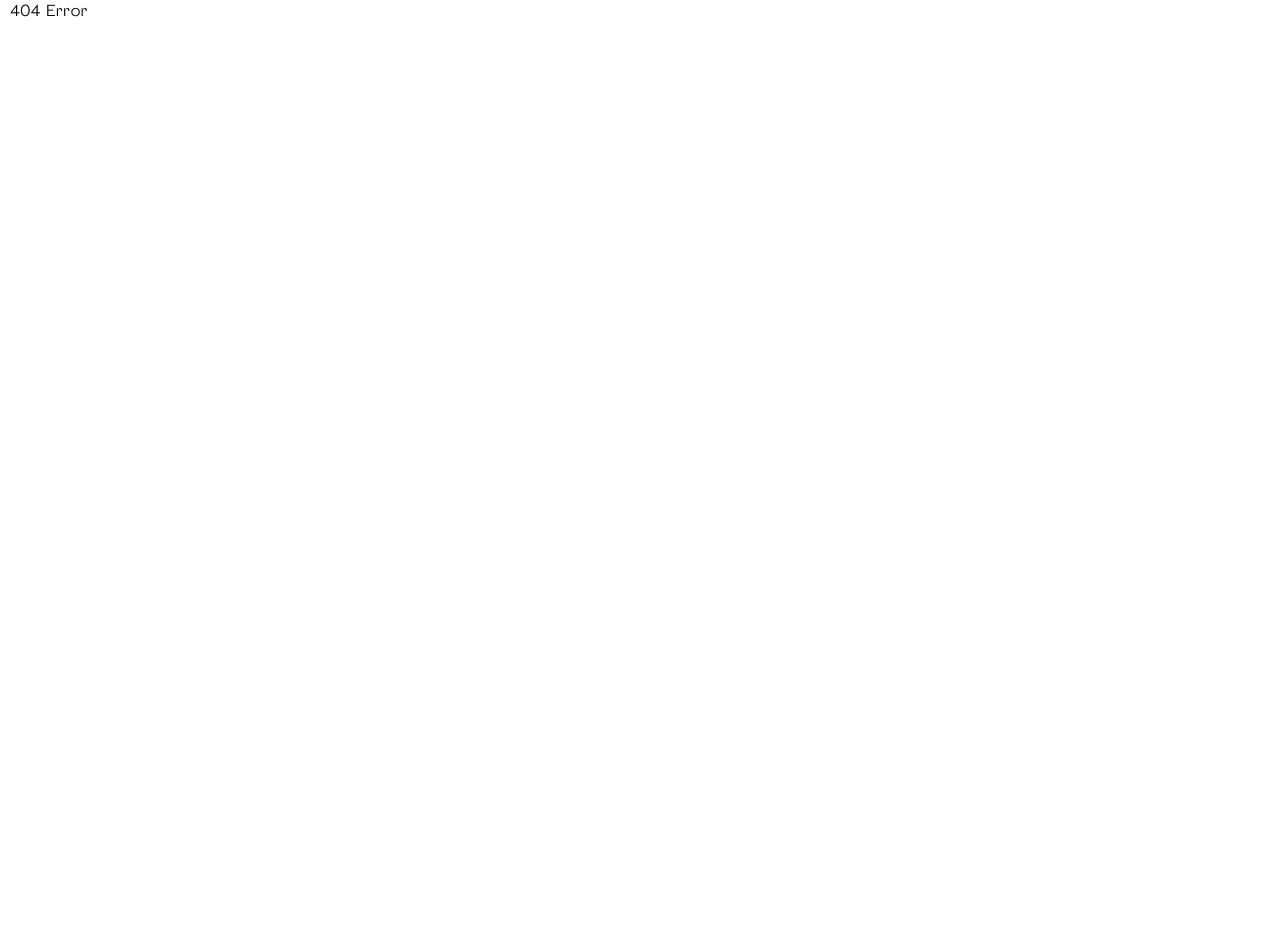
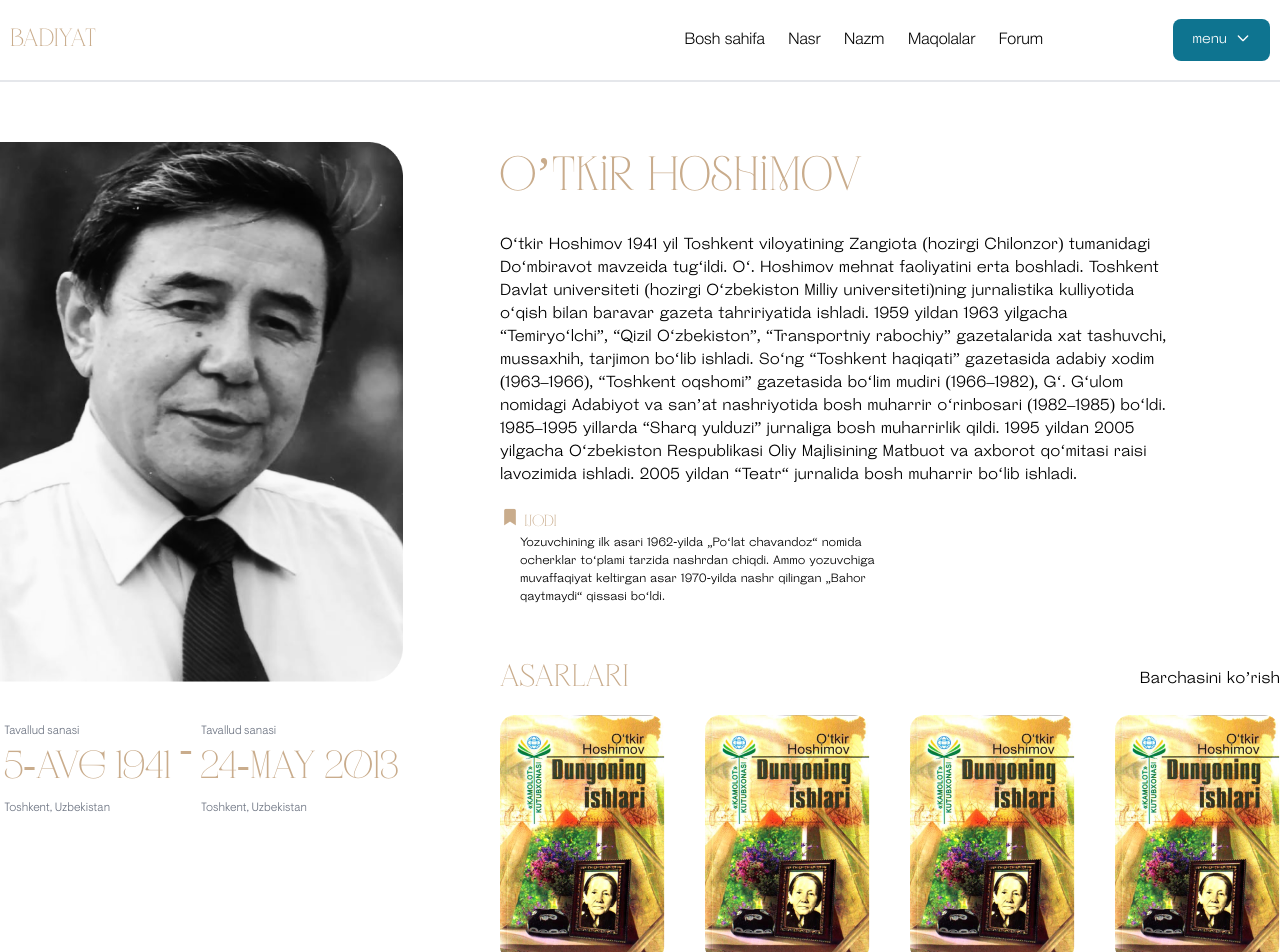
Before and after one commit to dsabirbaev/E-Book, a React (Vite) app: page /author/1 in a window 1280 px wide. Before the commit this address had no page. Shown: the top 952 px of the page. Before the commit the page ends 800 px from the top, so only its background shows below. Built offline with nearby package versions, Linux system fonts and the light colour scheme.

Commit message:
added author page detail

```diff
--- a/src/pages/Dashboard/index.jsx
+++ b/src/pages/Dashboard/index.jsx
@@ -73,8 +73,8 @@ const index = () => {
                                 className=" rounded-lg py-3 mb-3"
                                 placeholder="Davlati"
                             />
-                            <Select className="py-3  mb-3 " id="countries" required>
-                                <option disabled selected>
+                            <Select className="py-3  mb-3 " id="countries" required defaultValue={'DEFAULT'}>
+                                <option disabled value="DEFAULT">
                                     Kitob muallifini tanglang
                                 </option>
                                 <option>Canada</option>
--- a/src/pages/Details/AuthorDetails.jsx
+++ b/src/pages/Details/AuthorDetails.jsx
@@ -1,12 +1,51 @@
 
 
-import React from 'react';
-
+import author from "../../assets/images/author.png";
+import CardBook from "../../components/UI/Card/Book/CardBook";
 const AuthorDetails = () => {
     return (
-        <div>
-            <h1>Auhtor details</h1>
-        </div>
+        <section className='pt-[60px] pb-10'>
+            <div className=''>
+                <div className='wrapper flex gap-x-[97px]'>
+                    <div>
+                        <img src={author} alt="author" className="mb-10" />
+                        <div className="flex justify-around">
+                            <div>
+                                <p className="text-gray-500 text-[12px] font-['Visuelt']">Tavallud sanasi</p>
+                                <p className="text-[39px] font-['Rotter'] text-[#C9AC8C]">5-Avg 1941</p>
+                                <p className="text-gray-500 text-[12px] font-['Visuelt']">Toshkent, Uzbekistan</p>
+                            </div>
+                            <span className="text-[40px] text-[#C9AC8C]">-</span>
+                            <div>
+                                <p className="text-gray-500 text-[12px] font-['Visuelt']">Tavallud sanasi</p>
+                                <p className="text-[39px] font-['Rotter'] text-[#C9AC8C]">24-MAY 2013</p>
+                                <p className="text-gray-500 text-[12px] font-['Visuelt']">Toshkent, Uzbekistan</p>
+                            </div>
+                        </div>
+                    </div>
+                    <div>
+                        <h1 className="mb-5 text-[48px] text-[#C9AC8C] font-['Rotter']">O’tkir Hoshimov</h1>
+                        <p className="mb-5 text-[16px] leading-[23px] max-w-[671px]">Oʻtkir Hoshimov 1941 yil Toshkent viloyatining Zangiota (hozirgi Chilonzor) tumanidagi Doʻmbiravot mavzeida tugʻildi. Oʻ. Hoshimov mehnat faoliyatini erta boshladi. Toshkent Davlat universiteti (hozirgi Oʻzbekiston Milliy universiteti)ning jurnalistika kulliyotida oʻqish bilan baravar gazeta tahririyatida ishladi. 1959 yildan 1963 yilgacha “Temiryoʻlchi”, “Qizil Oʻzbekiston”, “Transportniy rabochiy” gazetalarida xat tashuvchi, mussaxhih, tarjimon boʻlib ishladi. Soʻng “Toshkent haqiqati” gazetasida adabiy xodim (1963–1966), “Toshkent oqshomi” gazetasida boʻlim mudiri (1966–1982), Gʻ. Gʻulom nomidagi Adabiyot va sanʼat nashriyotida bosh muharrir oʻrinbosari (1982–1985) boʻldi. 1985–1995 yillarda “Sharq yulduzi” jurnaliga bosh muharrirlik qildi. 1995 yildan 2005 yilgacha Oʻzbekiston Respublikasi Oliy Majlisining Matbuot va axborot qoʻmitasi raisi lavozimida ishladi. 2005 yildan “Teatr“ jurnalida bosh muharrir boʻlib ishladi.</p>
+                        <div className="text-[#C9AC8C] font-['Rotter'] uppercase flex items-center">
+                            <span><i class='bx bxs-bookmark-star text-[20px]'></i> Ijodi</span>
+                        </div>
+                        <p className="text-[12px] leading-[18px] w-[362px] mb-[50px] ms-[20px]">Yozuvchining ilk asari 1962-yilda „Poʻlat chavandoz“ nomida ocherklar toʻplami tarzida nashrdan chiqdi. Ammo yozuvchiga muvaffaqiyat keltirgan asar 1970-yilda nashr qilingan „Bahor qaytmaydi“ qissasi boʻldi.</p>
+                        <div className="flex items-center justify-between mb-3">
+                            <h2 className="text-[#C9AC8C] uppercase text-[31px] font-['Rotter']">Asarlari</h2>
+                            <a className="text-[16px]" href="#">Barchasini ko’rish</a>
+                        </div>
+                        <div className="flex items-cnter gap-x-10">
+                            {
+                                "HELL".split("").map((item) => {
+                                    return <CardBook />
+                                })
+                            }
+                        </div>
+                    </div>
+                </div>
+
+            </div>
+        </section>
     );
 };
 
--- a/src/router/index.jsx
+++ b/src/router/index.jsx
@@ -42,7 +42,7 @@ const router = createBrowserRouter([
                 element: <Home />
             },
             {
-                path: "/auhtor",
+                path: "/author",
                 element: <Author />
             },
             {
@@ -50,7 +50,7 @@ const router = createBrowserRouter([
                 element: <Books />
             },
             {
-                path: "/auhtor/:id",
+                path: "/author/:id",
                 element: <AuthorDetails />
             },
             {
```
Also changed, not shown: src/assets/images/author.png (added).
